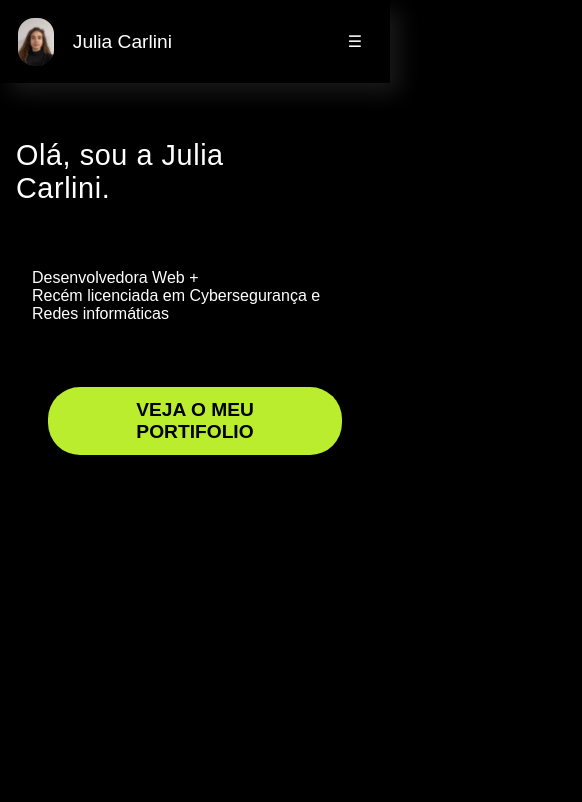
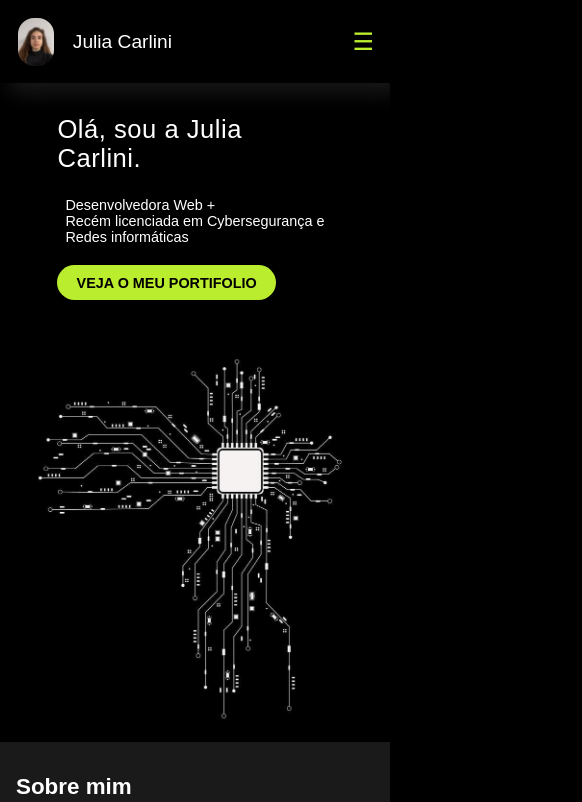
Before and after one commit to JuliaCarlini/portifolio-next, a Next.js app: page / in a window 390 px wide. Shown: the top 802 px of the page, 582 px wide, since content can reach past the window. Built offline with nearby package versions, Linux system fonts and the light colour scheme.

Commit message:
fix: improve mobile responsiveness across all components
Adjust global CSS, header, homepage, project cards, about sections, and contact icons for mobile.

Co-authored-by: Julia Carlini <63020022+JuliaCarlini@users.noreply.github.com>

```diff
--- a/src/components/ProjectsSection.jsx
+++ b/src/components/ProjectsSection.jsx
@@ -14,12 +14,14 @@ export default function Projects() {
             <ProjectCard key={p.title} {...p} />
           ))}
       </div>
-      <Link href="/projects-cyber" className="button-green">
-        Projetos Cibersegurança
-      </Link>
-      <Link href="/projects-web" className="button-green">
-        Projetos Web Development
-      </Link>
+      <div style={{ display: 'flex', flexWrap: 'wrap', justifyContent: 'center', gap: '1rem' }}>
+        <Link href="/projects-cyber" className="button-green" style={{ margin: 0 }}>
+          Projetos Ciberseguranca
+        </Link>
+        <Link href="/projects-web" className="button-green" style={{ margin: 0 }}>
+          Projetos Web Development
+        </Link>
+      </div>
     </section>
   );
 }
--- a/src/pages/_document.js
+++ b/src/pages/_document.js
@@ -2,8 +2,10 @@ import { Html, Head, Main, NextScript } from "next/document";
 
 export default function Document() {
   return (
-    <Html lang="en">
-      <Head />
+    <Html lang="pt-BR">
+      <Head>
+        <meta name="viewport" content="width=device-width, initial-scale=1.0" />
+      </Head>
       <body>
         <Main />
         <NextScript />
--- a/src/styles/globals.css
+++ b/src/styles/globals.css
@@ -1,10 +1,15 @@
 /* Reset e Globais */
+*, *::before, *::after {
+    box-sizing: border-box;
+}
+
 body, html {
     height: 100%;
     margin: 0;
     font-family: "Satoshi", sans-serif;
     background-color: black;
     scroll-behavior: smooth;
+    overflow-x: hidden;
 }
 
 /* Header */
@@ -15,6 +20,9 @@ header {
     padding: 0.5rem;
     background-color: #000000d4;
     box-shadow: 10px 10px 20px rgba(35, 35, 35, 0.71);
+    position: sticky;
+    top: 0;
+    z-index: 1000;
 }
 
 .header-p {
@@ -124,15 +132,19 @@ header {
 
 /* Homepag */
 .pag-img{
-    height: 30%;
+    height: auto;
     width: 35%;
+    max-width: 100%;
     margin-top: 1rem;
     margin-right: 2rem;
+    object-fit: cover;
+    border-radius: 0.5rem;
 }
 .pag-p {
     display: flex;
     min-height: 100vh;
     padding: 0 2rem;
+    align-items: center;
 }
 
 .text-p {
@@ -171,6 +183,7 @@ header {
     margin: 2rem;
     color: black;
     text-decoration: none;
+    display: inline-block;
 }
 
 .button-green:hover {
@@ -188,9 +201,9 @@ header {
 }
 
 .div-icons {
-   position: relative; /* Necessário para posicionar o vídeo */
-    padding: 4rem;
-    overflow: hidden; /* Evita rolagem extra */
+   position: relative;
+    padding: 4rem 2rem;
+    overflow: hidden;
 }
 
 .section-icons {
@@ -258,7 +271,7 @@ header {
 
 .projects-grid {
     display: grid;
-    grid-template-columns: repeat(auto-fit, minmax(300px, 1fr));
+    grid-template-columns: repeat(auto-fit, minmax(min(300px, 100%), 1fr));
     gap: 2rem;
     margin-bottom: 2rem;
 }
@@ -277,12 +290,11 @@ header {
 }
 
 .project-card img {
-    display: flex;
+    display: block;
+    width: 100%;
     height: 200px;
     object-fit: cover;
     border-radius: 0.5rem;
-    padding-left: 5rem;
-
 }
 
 .project-card h3 {
@@ -524,89 +536,216 @@ header {
         flex-direction: column;
         text-align: center;
         gap: 1rem;
+        min-height: auto;
+        padding: 2rem 1.5rem;
+    }
+
+    .pag-img {
+        width: 80%;
+        max-width: 400px;
+        margin: 1rem auto 0;
     }
 
     .text-p h1 {
         font-size: 2.5rem;
     }
+
+    .text-p p {
+        font-size: 1.3rem;
+        margin: 0 auto;
+    }
+
+    .button-green {
+        margin: 1.5rem auto;
+    }
 }
 
 @media (max-width: 780px) {
+    /* Header mobile */
+    header {
+        position: sticky;
+        top: 0;
+        z-index: 1000;
+    }
+
     .toggle-btn {
         display: flex;
-        background-color: rgb(0, 0, 0);
-        color: white;
+        align-items: center;
+        justify-content: center;
+        background-color: transparent;
+        color: #bbed2f;
         border: none;
-        font-size: 1rem;
+        font-size: 1.5rem;
         cursor: pointer;
-        position: fixed;
-        right: 0.8rem;
+        margin-left: auto;
+        padding: 0.5rem;
         z-index: 1001;
-        padding: 0.625rem 0.9375rem;
-        border-radius: 0.3125rem;
     }
 
     .nav {
-        position: fixed;
+        position: absolute;
+        top: 100%;
+        right: 0;
+        left: 0;
         flex-direction: column;
-        top: 0;
-        right: -28.125rem;
-        width: 15.625rem;
-        height: 100vh;
-        color: white;
-        display: flex;
-        flex-direction: column;
-        gap: 1.25rem;
-        transition: left 0.3s ease;
+        background-color: #0f0f0fef;
+        padding: 1rem;
+        gap: 0;
+        opacity: 0;
+        transform: translateY(-10px);
+        pointer-events: none;
+        transition: opacity 0.3s ease, transform 0.3s ease;
     }
 
     .nav.open {
-        top: 3.9rem;
-        right: -0.8rem;
+        opacity: 1;
+        transform: translateY(0);
+        pointer-events: auto;
+    }
+
+    .nav button {
+        padding: 0.75rem 1rem;
+        width: 100%;
         text-align: center;
-        background-color: rgba(0, 0, 0, 0.7);
-        width: 26%;
+        font-size: 1rem;
     }
 
     .toggle-btn.open {
-        right: 0;
-        text-align: center;
-        width: 23.5%;
+        color: #fff;
     }
 
+    /* Homepage mobile */
     .pag-p {
-        padding: 1rem;
+        flex-direction: column;
+        text-align: center;
+        padding: 1.5rem 1rem;
+        min-height: auto;
+        gap: 1rem;
+    }
+
+    .pag-img {
+        width: 90%;
+        max-width: 350px;
+        margin: 1rem auto 0;
     }
 
     .text-p h1 {
         font-size: 2rem;
+        padding: 1rem 0;
     }
 
     .text-p p {
         font-size: 1rem;
+        padding: 0.5rem;
+    }
+
+    .button-green {
+        font-size: 1rem;
+        padding: 0.65rem 1.5rem;
+        margin: 1rem auto;
+    }
+
+    /* Icons section mobile */
+    .div-icons {
+        padding: 2rem 1rem;
     }
 
     .section-icons {
         flex-direction: row;
+        flex-wrap: wrap;
         justify-content: center;
         width: 100%;
         max-width: 300px;
         margin: 0 auto;
     }
 
+    .animacao-icons {
+        top: 0;
+        left: 0;
+        width: 100%;
+        height: 100%;
+    }
+
+    /* Projects mobile */
+    .projects-section {
+        padding: 2rem 1rem;
+    }
+
+    .projects-section h2 {
+        font-size: 1.8rem;
+    }
+
     .projects-grid {
         grid-template-columns: 1fr;
+        gap: 1.5rem;
+    }
+
+    .project-card {
+        padding: 1rem;
+    }
+
+    .project-card img {
+        height: 180px;
+    }
+
+    /* About mobile */
+    .about-div {
+        padding: 2rem 1rem;
+    }
+
+    .about-titulo {
+        font-size: 1.6rem;
     }
 
     .about-section {
-        flex-direction: column;
-        text-align: center;
+        padding: 1.5rem 0;
+    }
+
+    /* Contact mobile */
+    .contact-section {
+        padding: 2rem 1rem;
+    }
+
+    .contact-section h2 {
+        font-size: 1.8rem;
+    }
+
+    /* Projects page mobile */
+    .projects-page {
+        padding: 0 1rem 1rem;
+    }
+
+    .projects-hero h1 {
+        font-size: 2rem;
+    }
+
+    .projects-hero p {
+        font-size: 0.95rem;
+    }
+
+    .projects-list .projects-grid {
+        grid-template-columns: 1fr;
     }
 }
 
 @media (max-width: 480px) {
+    .pag-p {
+        padding: 1rem 0.75rem;
+    }
+
     .text-p h1 {
-        font-size: 1.8rem;
+        font-size: 1.6rem;
+        padding: 0.5rem 0;
+    }
+
+    .text-p p {
+        font-size: 0.9rem;
+    }
+
+    .button-green {
+        font-size: 0.9rem;
+        padding: 0.6rem 1.2rem;
+        margin: 0.75rem auto;
     }
 
     .section-icons {
@@ -614,7 +753,38 @@ header {
     }
 
     .section-icons a {
-        padding: 0.75rem;
+        padding: 0.5rem;
+        font-size: 1.2rem;
+    }
+
+    .projects-section h2 {
+        font-size: 1.5rem;
+    }
+
+    .about-titulo {
+        font-size: 1.4rem;
+        margin-bottom: 1.5rem;
+    }
+
+    .about-card {
+        padding: 15px;
+    }
+
+    .contact-section h2 {
+        font-size: 1.5rem;
+    }
+
+    .education-card {
+        padding: 10px;
+    }
+
+    .education-card img {
+        width: 45px;
+        height: 45px;
+    }
+
+    .projects-hero h1 {
+        font-size: 1.6rem;
     }
 }
 
@@ -677,6 +847,6 @@ header {
 
 .projects-list .projects-grid {
   display: grid;
-  grid-template-columns: repeat(auto-fit, minmax(320px, 1fr));
+  grid-template-columns: repeat(auto-fit, minmax(min(320px, 100%), 1fr));
   gap: 2rem;
 }
```
Also changed, not shown: 1 other file (tests, documents, lock files or other folders).
